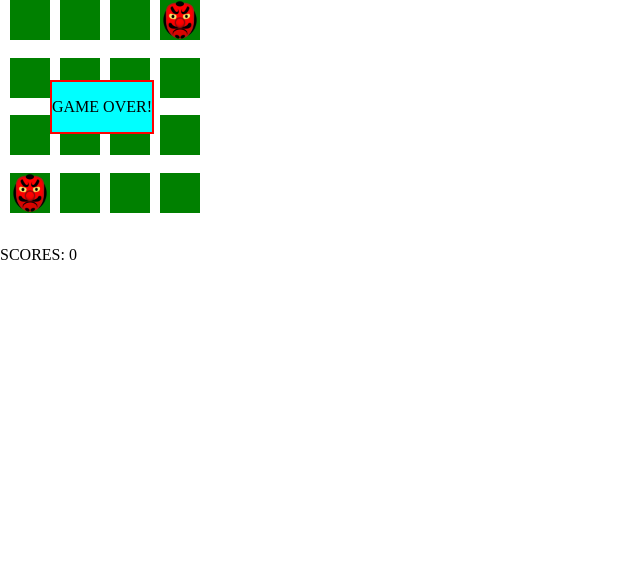
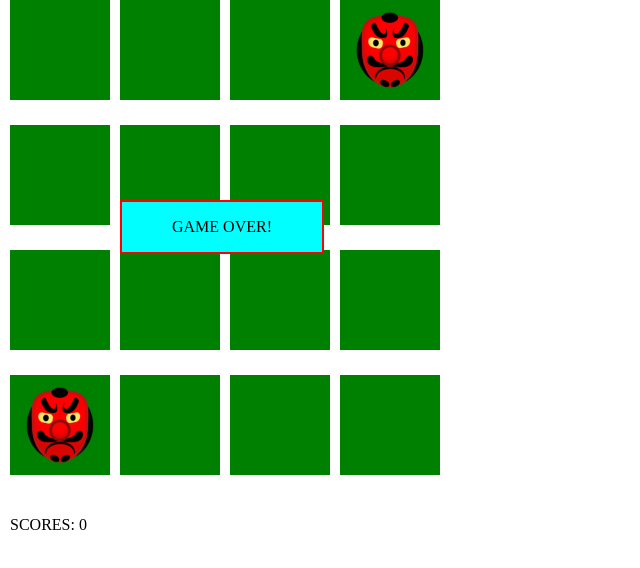
Before and after one commit to Iliakra/Goblins-game, a website built with webpack: page index.html in a window 1280 px wide. Shown: the whole page, without its empty margins (0-640 px from the left). Built offline with nearby package versions, Linux system fonts and the light colour scheme.

Commit message:
changes of field-size

```diff
--- a/css/style.css
+++ b/css/style.css
@@ -5,8 +5,8 @@ body {
 }
 
 .board {
-    height: 230px;
-    width: 230px;
+    width: 500px;
+    height: 500px;
     display: flex;
     flex-wrap: wrap;
 }
@@ -16,21 +16,27 @@ body {
 }
 
 .field {
-    width: 40px;
-    height: 40px;
+    width: 100px;
+    height: 100px;
     margin-left: 10px;
     background-color: green;
 }
 
 .goblin-image {
-    width: 40px;
+    width: 80px;
+    margin: 10px;
 }
 
 .game-over {
     border: 2px solid red;
     position: absolute;
-    width: 100px;
+    width: 200px;
     background-color: aqua;
-    top: 80px;
-    left: 50px;
+    top: 200px;
+    left: 120px;
+    text-align: center;
 }
+
+.scores {
+    margin-left: 10px;
+}
```
